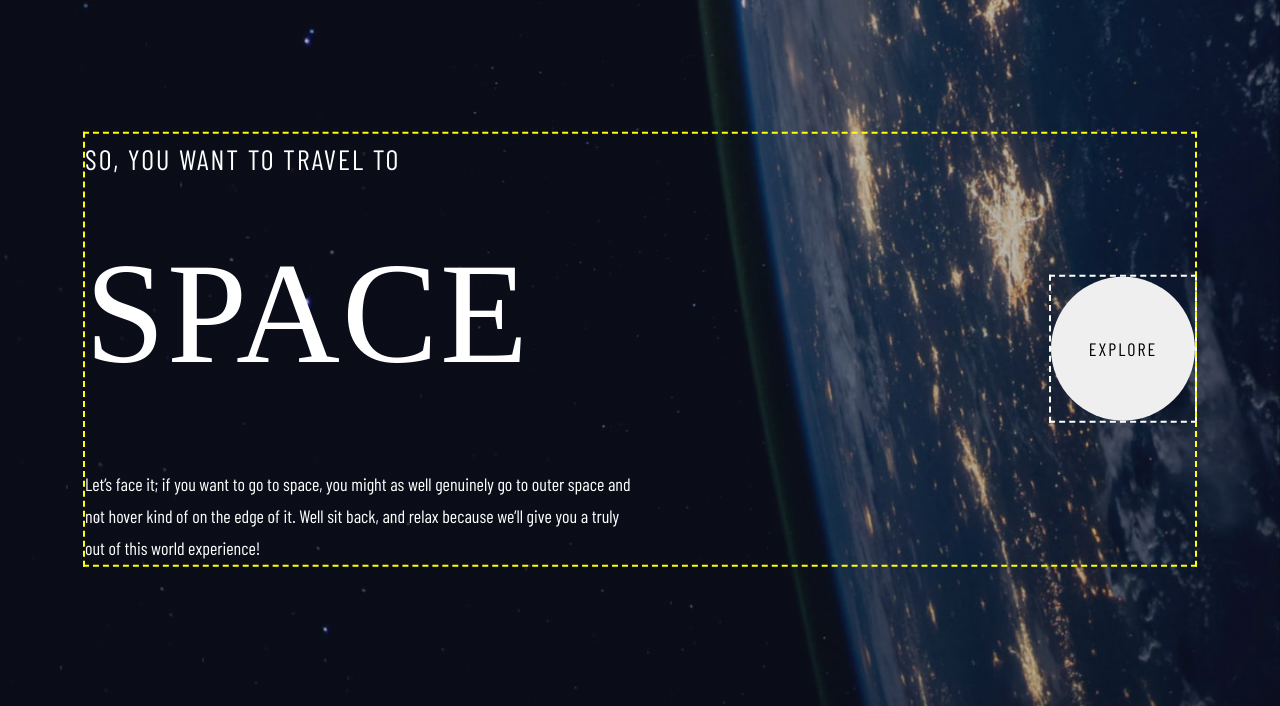
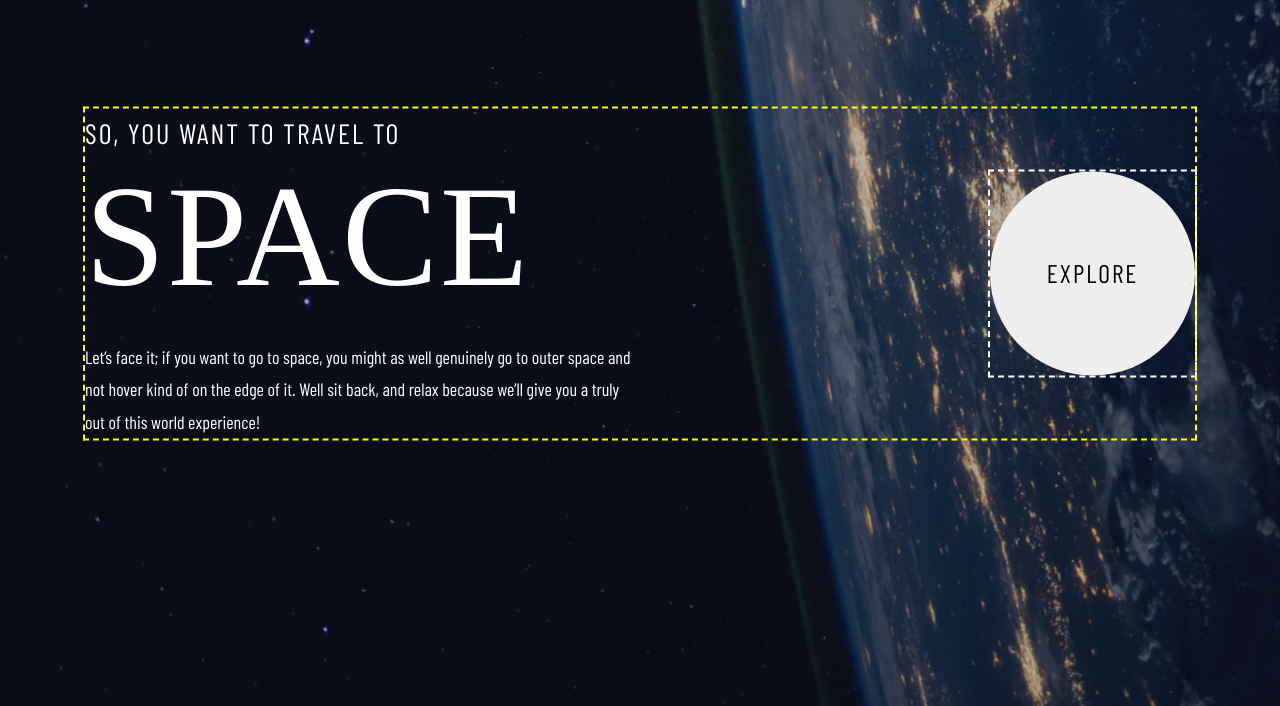
Before and after one commit to noelortiz21/space-tourism-multi-page-website, a plain HTML site: page starter-code/index.html in a window 1280 px wide. Shown: the part 94-800 px from the top of the page. Drawn offline with nearby package versions, Linux system fonts and the light colour scheme; a web font is replaced by a local one.

```diff
--- a/starter-code/home.css
+++ b/starter-code/home.css
@@ -188,6 +188,7 @@
 		 & .card span{
 			 font-family: "Bellefair";
 			 font-size: var(--fs-preset-1-desktop);
+			 line-height: 1.1;
 		 }
 
 		 & div:last-child {
@@ -235,20 +236,22 @@
 	background:none;
 	border:none;
 }
+
+.explore-btn-wrapper{
+	grid-row: 2/3;
+	justify-self: center;
+	align-self: center;
+
+}
 .card-wrapper button{
-	font-size: var(--fs-preset-4-mobile);
+	font-size: clamp(var(--fs-preset-4-mobile), 2vw ,var(--fs-preset-4-desktop));
 	text-transform: uppercase;
-	width: 144px;
+	width: clamp(144px, 16vw,272px);
 	border-radius: 100vh;
-	height: 144px;
-	margin: auto;
+	height: clamp(144px, 16vw,272px);
 	border:none;
 	cursor:pointer;
-	grid-row: 2/3;
 	letter-spacing: .125rem;
 	display:inline-block;
-}
-
-.wrapper{
 
 }
--- a/starter-code/index.html
+++ b/starter-code/index.html
@@ -43,7 +43,7 @@
 			  </p>
 
 			</div>
-			  <div><button class="explore-btn">Explore</button></div>
+			  <div class="explore-btn-wrapper"><button class="explore-btn">Explore</button></div>
 		</main>
 	</div>
 
```
